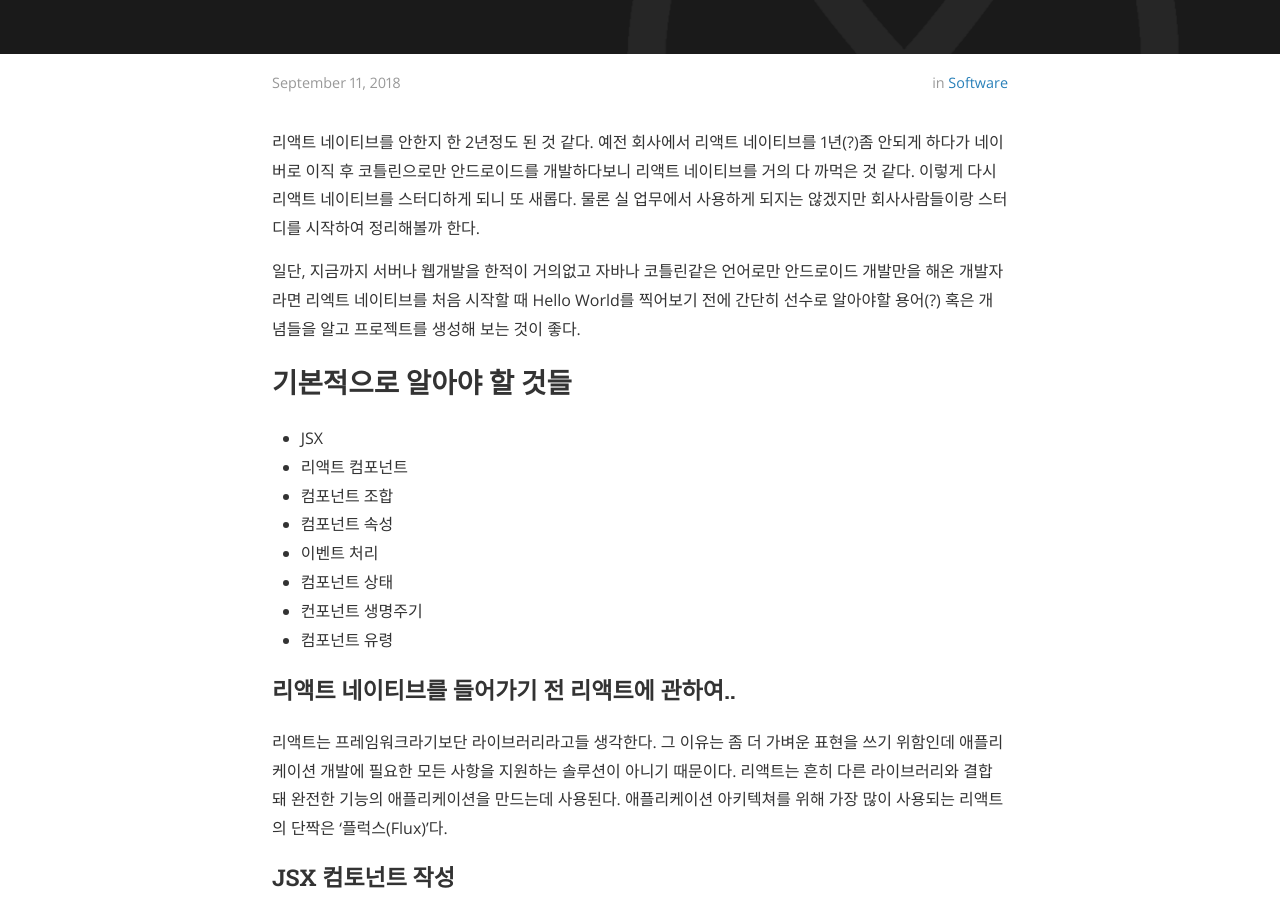
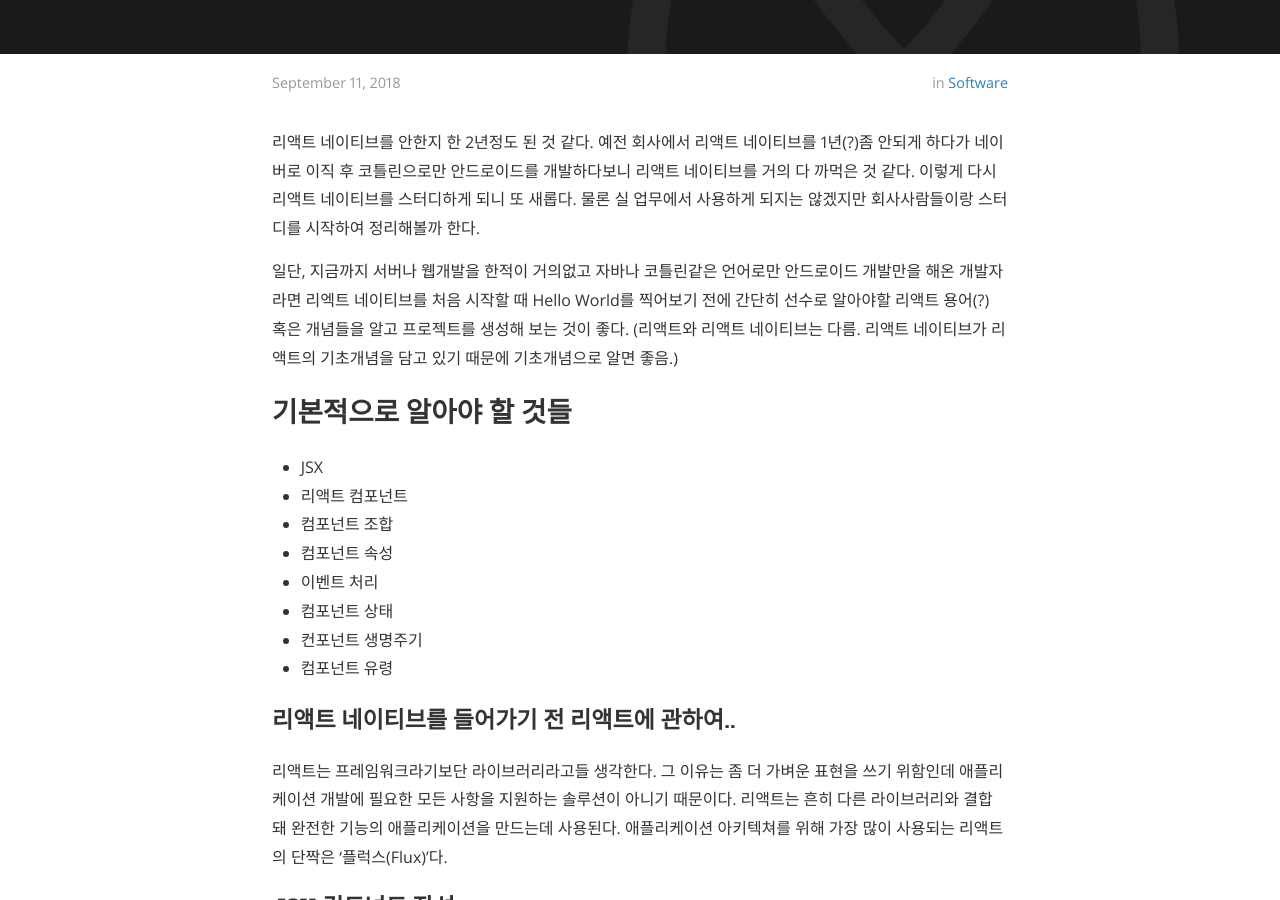
Before and after one commit to nkek1027/jekyll_centrarium_now, a Jekyll site: the page built from _posts/2018-12-28-ReactNative-th.md, in a window 1280 px wide and 900 px high, scrolled down 449 px. Built offline with Jekyll 4.4.1, drawn with Linux system fonts in a browser that asks for light colours; nearby versions of some CDN libraries.

Commit message:
Update 2018-12-28-ReactNative-th.md

```diff
--- a/_posts/2018-12-28-ReactNative-th.md
+++ b/_posts/2018-12-28-ReactNative-th.md
@@ -10,7 +10,7 @@ cover:  "/assets/React-Native-Titre.png"
 
 리액트 네이티브를 안한지 한 2년정도 된 것 같다. 예전 회사에서 리액트 네이티브를 1년(?)좀 안되게 하다가 네이버로 이직 후 코틀린으로만 안드로이드를 개발하다보니 리액트 네이티브를 거의 다 까먹은 것 같다. 이렇게 다시 리액트 네이티브를 스터디하게 되니 또 새롭다. 물론 실 업무에서 사용하게 되지는 않겠지만 회사사람들이랑 스터디를 시작하여 정리해볼까 한다.
 
-일단, 지금까지 서버나 웹개발을 한적이 거의없고 자바나 코틀린같은 언어로만 안드로이드 개발만을 해온 개발자라면 리엑트 네이티브를 처음 시작할 때 Hello World를 찍어보기 전에 간단히 선수로 알아야할 용어(?) 혹은 개념들을 알고 프로젝트를 생성해 보는 것이 좋다.
+일단, 지금까지 서버나 웹개발을 한적이 거의없고 자바나 코틀린같은 언어로만 안드로이드 개발만을 해온 개발자라면 리엑트 네이티브를 처음 시작할 때 Hello World를 찍어보기 전에 간단히 선수로 알아야할 리액트 용어(?) 혹은 개념들을 알고 프로젝트를 생성해 보는 것이 좋다. (리액트와 리액트 네이티브는 다름. 리액트 네이티브가 리액트의 기초개념을 담고 있기 때문에 기초개념으로 알면 좋음.)
 
 ## 기본적으로 알아야 할 것들
 * JSX
```
